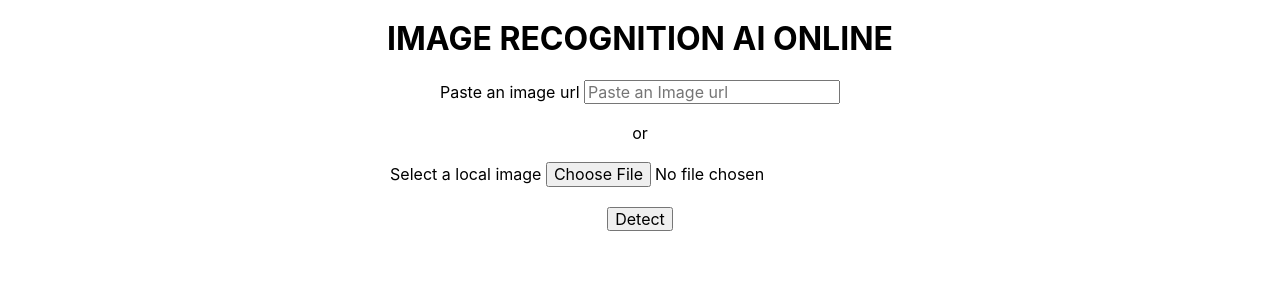
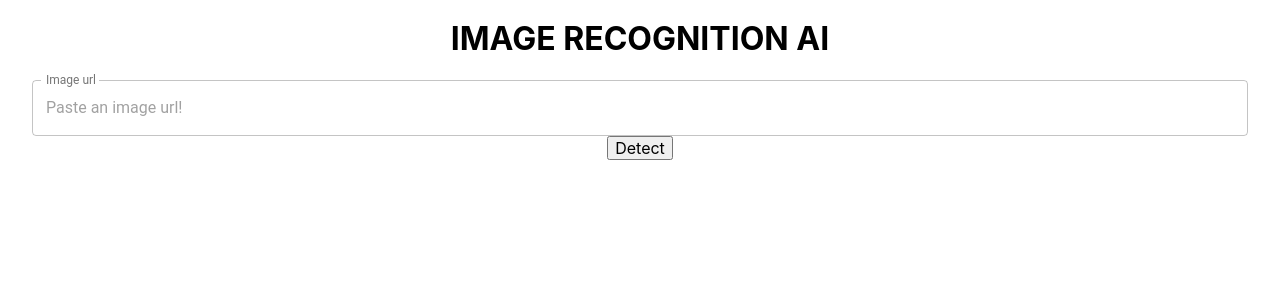
Before and after one commit to Luther0211/face-detection-project, a React (Create React App) app: page / in a window 1280 px wide. Shown: the top 300 px of the page. Built offline with nearby package versions, Linux system fonts and the light colour scheme; what clarifai would draw is missing.

Commit message:
added custom input style component

```diff
--- a/src/App.js
+++ b/src/App.js
@@ -44,7 +44,8 @@ class App extends Component {
 
       onSubmitHandler = (e) => {
         e.preventDefault()
-        this.setState({imageURL: e.target.children[0].children[0].value, outputs: [], boxes: []});
+        console.log(e.target.children[0].children[1].children[1].value)
+        this.setState({imageURL: e.target.children[0].children[1].children[1].value, outputs: [], boxes: []});
         setTimeout(() => {
             app.models.predict("c0c0ac362b03416da06ab3fa36fb58e3", this.state.imageURL)
             .then( res => this.calculateFaceLocations(res))
@@ -56,7 +57,7 @@ class App extends Component {
     render() {
         return (
             <div className="App">
-                <h1>IMAGE RECOGNITION AI ONLINE</h1>
+                <h1>IMAGE RECOGNITION AI</h1>
                 <InputForm onInputSubmit={(e) => this.onSubmitHandler(e)} />
                 <ImageDisplay imageUrl={this.state.imageURL} boxes={this.state.boxes} onFaceBoxClick={(e) => this.onfaceBoxClickHandler(e)} />
             </div>
--- a/src/Components/ImageDisplay/ImageDisplay.css
+++ b/src/Components/ImageDisplay/ImageDisplay.css
@@ -1,6 +1,7 @@
 #ImageDisplay {
-    width: 90vw;
-    height: auto;
+    /* width: 75vw; */
+    max-width: 75vw;
+    max-height: 50vh;
 }
 
 .bounding-box {
--- a/src/Components/InputForm/InputForm.css
+++ b/src/Components/InputForm/InputForm.css
@@ -1,4 +1,4 @@
-.input {
-    margin: 0 0 20px 0;
-    width: 100%;
+.TextField {
+    width: 95vw;
+    margin: 8;
 }
--- a/src/Components/InputForm/InputForm.js
+++ b/src/Components/InputForm/InputForm.js
@@ -1,15 +1,18 @@
 import React from 'react'
+import {TextField} from "@material-ui/core";
 import "./InputForm.css"
 
 export default props => {
     return (
         <form className="form" onSubmit={props.onInputSubmit} >
-
-            <div className="input" >Paste an image url <input type="url"  placeholder="Paste an Image url"/></div>
-            <div className="input" >or</div>
-            <div className="input" >Select a local image <input type="file" /></div>
+            <TextField
+                className="TextField"
+                label="Image url"
+                placeholder="Paste an image url!"
+                variant="outlined"
+                InputLabelProps={{ shrink: true}}
+            />
             <div className="input" ><input type="submit" value="Detect" /></div>
-
         </form>
     )
 }
```
